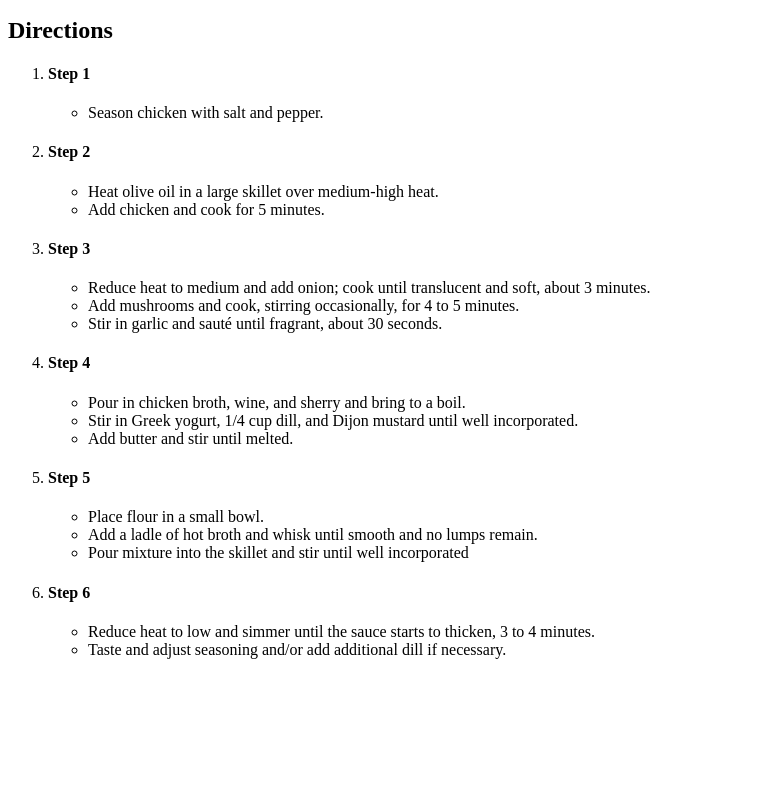
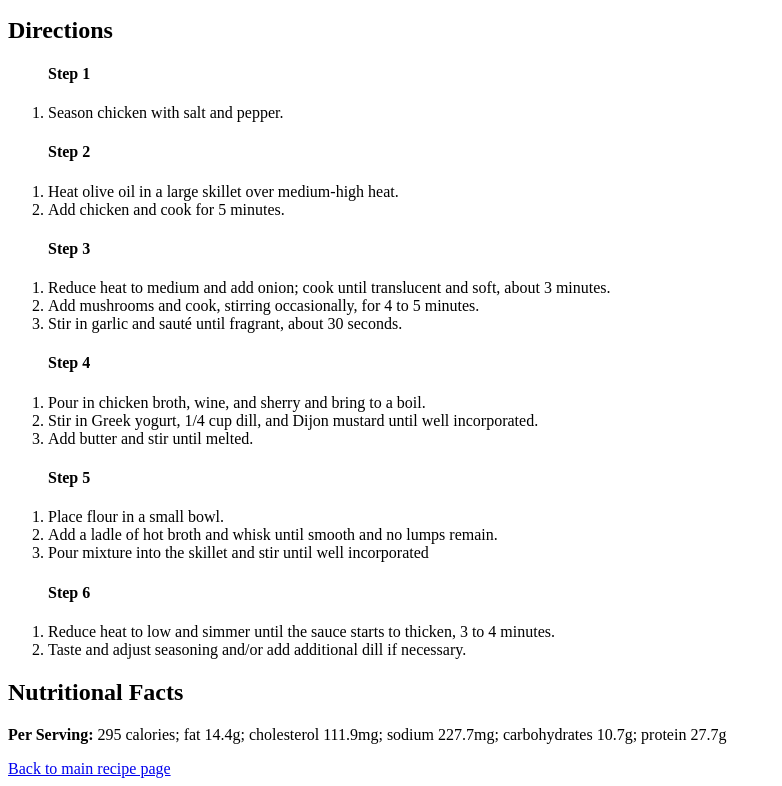
Before and after one commit to RiggerPaul/odin-recipes, a plain HTML site: page recipes/dillchicken.html in a window 1280 px wide. Shown: the part 631-1417 px from the top of the page, without its empty margins (0-782 px from the left). Before the commit the page ends 1306 px from the top, so only its background shows below. Drawn offline with Linux system fonts and the light colour scheme.

Commit message:
Changed layout of ordered lists

```diff
--- a/recipes/dillchicken.html
+++ b/recipes/dillchicken.html
@@ -31,57 +31,60 @@
     <h2>Directions</h2>
     <p>
         <ol>
-            <li><h4>Step 1</h4></li>
             <p>
-               <ul>
-                    <li>Season chicken with salt and pepper.</li>
-                </ul>
+                <h4>Step 1</h4>
+                <li>Season chicken with salt and pepper.</li>
+            </p>
+        </ol>
+
+            <p>
+                <ol>
+                <h4>Step 2</h4>
+                <li>Heat olive oil in a large skillet over medium-high heat.</li>
+                <li>Add chicken and cook for 5 minutes.</li>
+                </ol>
             </p>
 
-            <li><h4>Step 2</h4></li>
             <p>
-               <ul>
-                    <li>Heat olive oil in a large skillet over medium-high heat.</li>
-                    <li>Add chicken and cook for 5 minutes.</li>
-                </ul>
+                <ol>
+                <h4>Step 3</h4>
+                <li>Reduce heat to medium and add onion; cook until translucent and soft, about 3 minutes.</li>
+                <li>Add mushrooms and cook, stirring occasionally, for 4 to 5 minutes.</li>
+                <li>Stir in garlic and sauté until fragrant, about 30 seconds.</li>
+                </ol>
             </p>
 
-            <li><h4>Step 3</h4></li>
             <p>
-               <ul>
-                    <li>Reduce heat to medium and add onion; cook until translucent and soft, about 3 minutes.</li>
-                    <li>Add mushrooms and cook, stirring occasionally, for 4 to 5 minutes.</li>
-                    <li>Stir in garlic and sauté until fragrant, about 30 seconds.</li>
-                </ul>
-            </p>
-
-            <li><h4>Step 4</h4></li>
-            <p>
-               <ul>
+                <ol>
+                <h4>Step 4</h4>
                     <li>Pour in chicken broth, wine, and sherry and bring to a boil.</li>
                     <li>Stir in Greek yogurt, 1/4 cup dill, and Dijon mustard until well incorporated.</li>
                     <li>Add butter and stir until melted.</li>
-                </ul>
+                </ol>
             </p>
 
-            <li><h4>Step 5</h4></li>
             <p>
-               <ul>
+                <ol>
+                <h4>Step 5</h4>
                     <li>Place flour in a small bowl.</li>
                     <li>Add a ladle of hot broth and whisk until smooth and no lumps remain.</li>
                     <li>Pour mixture into the skillet and stir until well incorporated</li>
-                </ul>
+                </ol>
             </p>
 
-            <li><h4>Step 6</h4></li>
             <p>
-               <ul>
+                <ol>
+                <h4>Step 6</h4>
                     <li>Reduce heat to low and simmer until the sauce starts to thicken, 3 to 4 minutes.</li>
                     <li>Taste and adjust seasoning and/or add additional dill if necessary.</li>
-               </ul>
+               </ol>
             </p>
 
-
+            <h2>Nutritional Facts</h2>
+            <p>
+                <strong>Per Serving:</strong> 295 calories; fat 14.4g; cholesterol 111.9mg; sodium 227.7mg; carbohydrates 10.7g; protein 27.7g
+            </p>
+            <a href="../index.html">Back to main recipe page</a>
 
 
 
```
